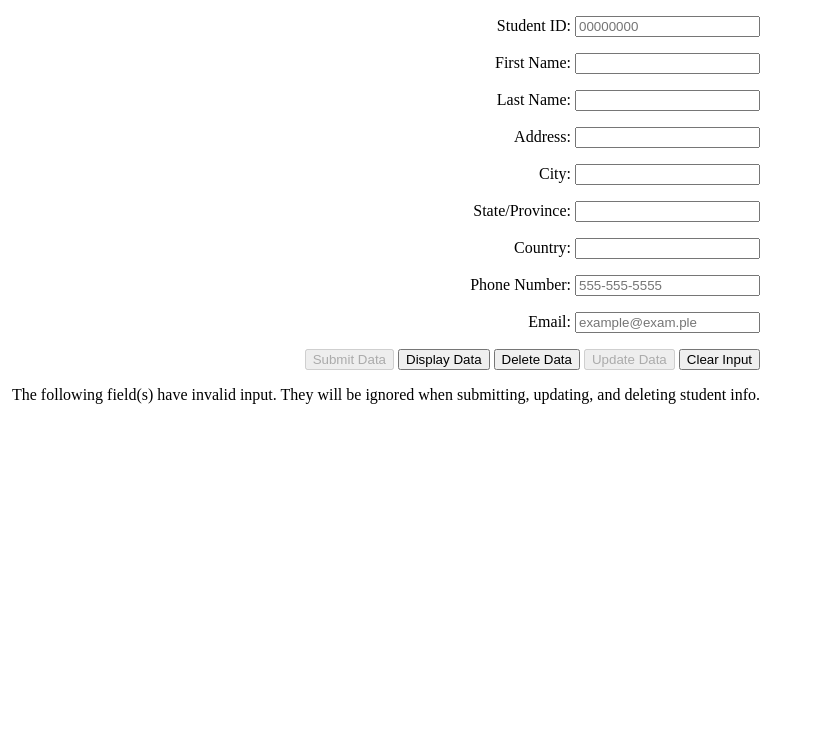
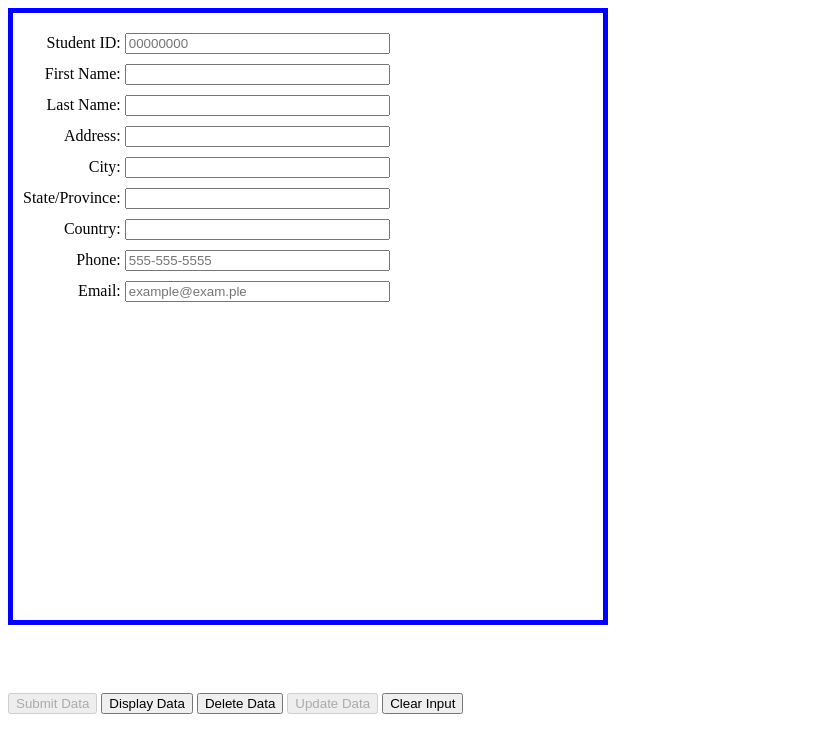
Before and after one commit to GregDucq/Portfolio-Website, a PHP site: page /student-records-system.html in a window 1280 px wide. Shown: the top 753 px of the page, without its empty margins (0-815 px from the left). Run offline with PHP 8.4, Linux system fonts and the light colour scheme; some libraries are stand-ins or nearby versions.

Commit message:
Added specific warning messages that appear when the corresponding text field has an invalid value. Also adjusted the size of the input area.

```diff
--- a/htdocs/css/stylesheet.css
+++ b/htdocs/css/stylesheet.css
@@ -137,3 +137,51 @@ table, th , td {
 	border-collapse: collapse;
 	padding: 5px;
 }
+
+#student-records-inputs{
+	width: 600px;
+}
+
+#text-input-section{
+	padding: 10px;
+	border: solid 5px blue;
+	overflow:hidden;
+}
+
+#text-input-section .input-field input{
+	length
+}
+
+.input-field, .input-warning{
+	margin-top: 10px;
+	margin-bottom: 10px;
+}
+
+#input-fields{
+	float:left;
+	text-align:right;
+}
+
+.input-field{
+	margin: 10px 0;
+}
+
+#input-warnings{
+	float:left;
+}
+
+.input-warning{
+	color:red;
+	line-height:22px;
+	height:22px;
+	margin-left: 15px;
+}
+
+.error-message{
+	clear:both;
+	color:red;
+}
+
+#input-buttons{
+	clear:both;
+}
--- a/htdocs/student-records-system.html
+++ b/htdocs/student-records-system.html
@@ -11,33 +11,79 @@
 		</head>
 		<body>
 			<div ng-app="mainApp" ng-controller="studentInfoController">
-				<div style="text-align:right; margin: 0 32em 0 0;">
+				<div style="margin: 0 20em 0 0;">
 					<!--The main student form -->
 					<div id="student-records-inputs">
 						<form name="form">
-							<p>Student ID: <input class="student-input" name="studentID" type="text" placeholder="00000000" ng-model="studentInfo.studentID" ng-disabled="block_input" maxlength="8" ng-pattern="/^\d{8}$/"/></p>
-							<p>First Name: <input class="student-input" name="firstName" type="text" ng-model="studentInfo.firstName" ng-disabled="block_input" ng-pattern="/^[A-Za-z]+$/" /></p>
-							<p>Last Name: <input class="student-input" name="lastName" type="text" ng-model="studentInfo.lastName" ng-disabled="block_input" ng-pattern="/^[A-Za-z]+$/" /></p>
-							<p>Address: <input class="student-input" name="address" type="text" ng-model="studentInfo.address" ng-disabled="block_input" ng-pattern="/^(\w[\-\.\s]?)+$/" /></p>
-							<p>City: <input class="student-input" name="city" type="text" ng-model="studentInfo.city" ng-disabled="block_input" ng-pattern="/^(\w[\-\.\s]?)+$/" /></p>
-							<p>State/Province: <input class="student-input" name="state" type="text" ng-model="studentInfo.state" ng-disabled="block_input" ng-pattern="/^(\w[\-\.\s]?)+$/" /></p>
-							<p>Country: <input class="student-input" name="country" type="text" ng-model="studentInfo.country" ng-disabled="block_input" ng-pattern="/^(\w[\-\.\s]?)+$/" /></p>
-							<p>Phone Number: <input class="student-input" name="phone" type="text" placeholder="555-555-5555" ng-model="studentInfo.phone" ng-disabled="block_input" ng-pattern="/^\d{3}\-\d{3}\-\d{4}$/" /></p>
-							<p>Email: <input class="student-input" name="email" type="email" placeholder="example@exam.ple" ng-model="studentInfo.email" ng-disabled="block_input"/></p>
-							<input class="student-input" type="button" value="Submit Data" ng-click="submitData()" ng-disabled="block_input || missingInput()"/>
-							<input class="student-input" type="button" value="Display Data" ng-click="retrieveData(0)" ng-disabled="block_input"/>
-							<input class="student-input" type="button" value="Delete Data" ng-click="retrieveData(1)" ng-disabled="block_input"/>
-							<input class="student-input" type="button" value="Update Data" ng-click="updateData()" ng-disabled="block_input || form.studentID.$invalid || form.studentID.$modelValue.length == 0"/>
-							<input class="student-input" type="button" value="Clear Input" ng-click="clearInput('Input Cleared.')" ng-disabled="block_input"/>
+							<div id="text-input-section">
+								<div id="input-fields">
+									<div class="input-field">
+										<label for="studentID">Student ID: </label>
+										<input class="student" id="studentID-input" name="studentID" type="text" size="30" placeholder="00000000" ng-model="studentInfo.studentID" ng-disabled="block_input" maxlength="8" ng-pattern="/^\d{8}$/"/>
+									</div>
+									<div class="input-field">
+										<label for="firstName">First Name: </label>
+										<input class="student-input" id="firstName" name="firstName" type="text" size="30" ng-model="studentInfo.firstName" ng-disabled="block_input" ng-pattern="/^([A-Za-z](\-[A-Za-z])?)+$/" />
+									</div>
+									<div class="input-field">
+										<label for="lastName">Last Name: </label>
+										<input class="student-input" id="lastName" name="lastName" type="text" size="30" ng-model="studentInfo.lastName" ng-disabled="block_input" ng-pattern="/^([A-Za-z](\-[A-Za-z])?)+$/" />
+									</div>
+									<div class="input-field">
+										<label for="address">Address: </label>
+										<input class="student-input" id="address" name="address" type="text" size="30" ng-model="studentInfo.address" ng-disabled="block_input" ng-pattern="/^(\w([\-\.\s]\w)?)+$/" />
+									</div>
+									<div class="input-field">
+										<label for="city">City: </label>
+										<input class="student-input" id="city" name="city" type="text" size="30" ng-model="studentInfo.city" ng-disabled="block_input" ng-pattern="/^(\w([\-\.\s]\w)?)+$/" />
+									</div>
+									<div class="input-field">
+										<label for="state">State/Province: </label>
+										<input class="student-input" id="state" name="state" type="text" size="30" ng-model="studentInfo.state" ng-disabled="block_input" ng-pattern="/^(\w([\-\.\s]\w)?)+$/" />
+									</div>
+									<div class="input-field">
+										<label for="country">Country: </label>
+										<input class="student-input" id="country" name="country" type="text" size="30" ng-model="studentInfo.country" ng-disabled="block_input" ng-pattern="/^(\w([\-\.\s]\w)?)+$/" />
+									</div>
+									<div class="input-field">
+										<label for="phone">Phone: </label>
+										<input class="student-input" id="phone" name="phone" type="text" size="30" placeholder="555-555-5555" ng-model="studentInfo.phone" ng-disabled="block_input" ng-pattern="/^\d{3}\-\d{3}\-\d{4}$/" />
+									</div>
+									<div class="input-field">
+										<label for="email">Email: </label>
+										<input class="student-input" id="email" name="email" type="email" size="30" placeholder="example@exam.ple" ng-model="studentInfo.email" ng-disabled="block_input"/>
+									</div>
+								</div>
+
+								<!-- This section generates error messages if the user enters an invalid line -->
+								<div id="input-warnings">
+									<p class="input-warning" ng-style="badInput(form.studentID.$invalid)">* Warning: Invalid Student ID</p>
+									<p class="input-warning" ng-style="badInput(form.firstName.$invalid)">* Warning: Invalid First Name</p>
+									<p class="input-warning" ng-style="badInput(form.lastName.$invalid)">* Warning: Invalid Last Name</p>
+									<p class="input-warning" ng-style="badInput(form.address.$invalid)">* Warning: Invalid Address</p>
+									<p class="input-warning" ng-style="badInput(form.city.$invalid)">* Warning: Invalid City</p>
+									<p class="input-warning" ng-style="badInput(form.state.$invalid)">* Warning: Invalid State</p>
+									<p class="input-warning" ng-style="badInput(form.country.$invalid)">* Warning: Invalid Country</p>
+									<p class="input-warning" ng-style="badInput(form.phone.$invalid)">* Warning: Invalid Phone</p>
+									<p class="input-warning" ng-style="badInput(form.email.$invalid)">* Warning: Invalid Email</p>
+								</div>
+							</div>
+
+							<!-- This section will state if there are invalid lines -->
+							<div class="error-message" ng-style="badInput(invalidInputs())">
+								<p class="warning">One or more of the following field(s) above have invalid input and will be ignored when submitting, updating, and deleting student info.</p>
+							</div>
+							<div id="input-buttons">
+								<input class="student-input" type="button" value="Submit Data" ng-click="submitData()" ng-disabled="block_input || missingInput()"/>
+								<input class="student-input" type="button" value="Display Data" ng-click="retrieveData(0)" ng-disabled="block_input"/>
+								<input class="student-input" type="button" value="Delete Data" ng-click="retrieveData(1)" ng-disabled="block_input"/>
+								<input class="student-input" type="button" value="Update Data" ng-click="updateData()" ng-disabled="block_input || form.studentID.$invalid || form.studentID.$modelValue.length == 0"/>
+								<input class="student-input" type="button" value="Clear Input" ng-click="clearInput('Input Cleared.')" ng-disabled="block_input"/>
+							</div>
 						</form>
 					</div>
 
-					<!-- This section will list any erroneous inputs the user may have entered -->
-					<div id="error-list">
-						<p>The following field(s) have invalid input. They will be ignored when submitting, updating, and deleting student info.</p>
-					</div>
-
-					<!-- These three sections report the server's output -->
+					<!-- These two sections report the server's output -->
 
 					<!-- Basic text output confirming that an action occurred -->
 					<div id="simple-report" style="display:none;">
@@ -49,7 +95,7 @@
 						<p>{{result}}</p>
 						<table>
 							<tr>
-								<th>StudentID</th>
+								<th>Student ID</th>
 								<th>First Name</th>
 								<th>Last Name</th>
 								<th>Address</th>
@@ -79,6 +125,7 @@
 				</div>
 			</div>
 
+			<!-- Angular programming here. -->
 			<script>
 				var mainApp = angular.module("mainApp", []);
 
@@ -105,7 +152,6 @@
 					$scope.submitData = function(){
 						document.getElementById('simple-report').style.display = 'none';
 						document.getElementById('search-report').style.display = 'none';
-						document.getElementById('delete-report').style.display = 'none';
 
 						var studentInfo = $scope.studentInfo;
 
@@ -135,7 +181,6 @@
 					$scope.retrieveData = function(reason){
 						document.getElementById('simple-report').style.display = 'none';
 						document.getElementById('search-report').style.display = 'none';
-						document.getElementById('delete-report').style.display = 'none';
 
 						var studentInfo = $scope.studentInfo;
 						var data = {
@@ -179,7 +224,6 @@
 					$scope.deleteData = function(){
 						document.getElementById('simple-report').style.display = 'none';
 						document.getElementById('search-report').style.display = 'none';
-						document.getElementById('delete-report').style.display = 'none';
 
 						var studentInfo = $scope.studentInfo;
 
@@ -207,7 +251,6 @@
 					$scope.updateData = function(){
 						document.getElementById('simple-report').style.display = 'none';
 						document.getElementById('search-report').style.display = 'none';
-						document.getElementById('delete-report').style.display = 'none';
 
 						var studentInfo = $scope.studentInfo;
 
@@ -234,7 +277,6 @@
 					$scope.clearInput = function(message){
 						document.getElementById('simple-report').style.display = 'none';
 						document.getElementById('search-report').style.display = 'none';
-						document.getElementById('delete-report').style.display = 'none';
 
 						$scope.studentInfo.studentID = "";
 						$scope.studentInfo.firstName = "";
@@ -263,6 +305,29 @@
 								$scope.form.phone.$invalid || $scope.form.phone.$modelValue.length == 0 ||
 								$scope.form.email.$invalid || $scope.form.email.$modelValue.length == 0);
 					}
+
+					// Basically the same as missingInput except this doesn't check if the input is blank.
+					$scope.invalidInputs = function(){
+						return ($scope.form.studentID.$invalid ||
+								$scope.form.firstName.$invalid ||
+								$scope.form.lastName.$invalid ||
+								$scope.form.address.$invalid ||
+								$scope.form.city.$invalid ||
+								$scope.form.state.$invalid ||
+								$scope.form.country.$invalid ||
+								$scope.form.phone.$invalid ||
+								$scope.form.email.$invalid);
+					}
+
+					$scope.badInput = function(form_input){
+						if(form_input){
+							return {'visibility' : 'visible'};
+						}
+
+						else{
+							return {'visibility' : 'hidden'};
+						}
+					}
 				});
 			</script>
 		</body>
```
